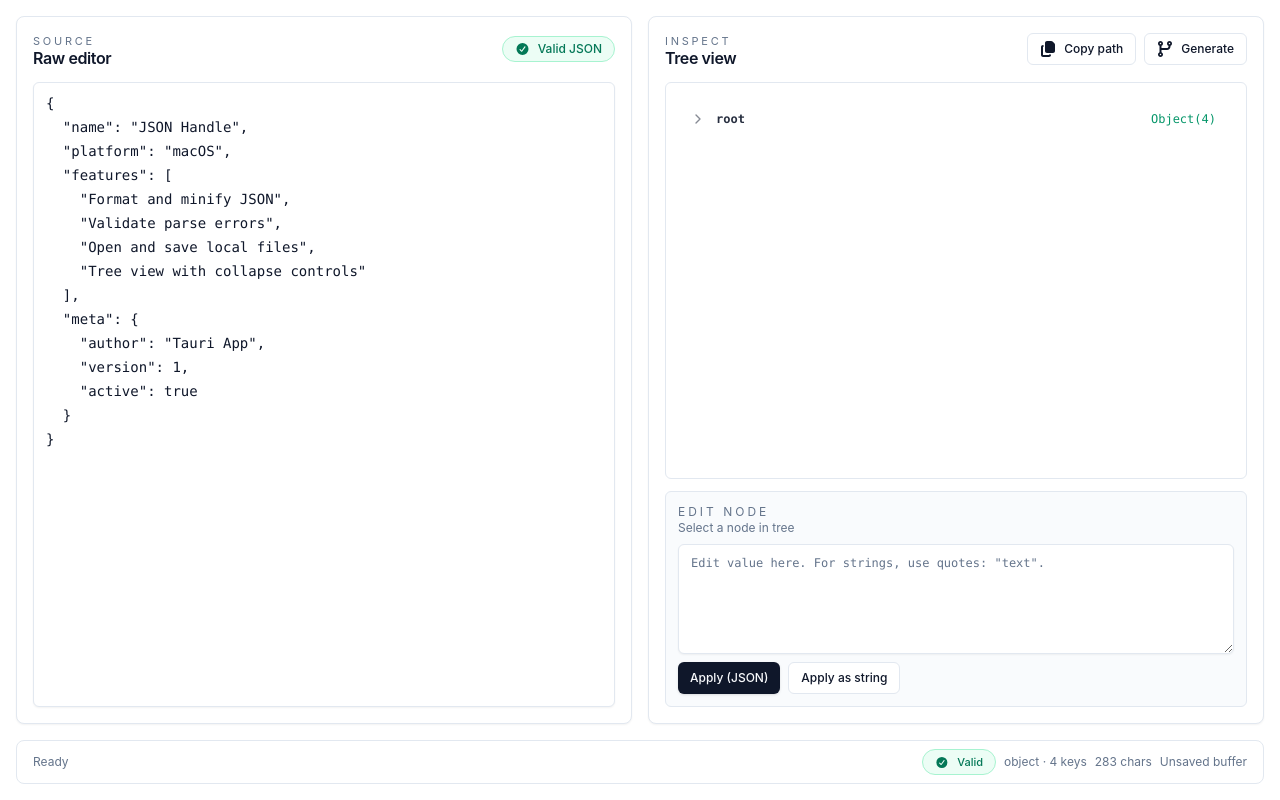
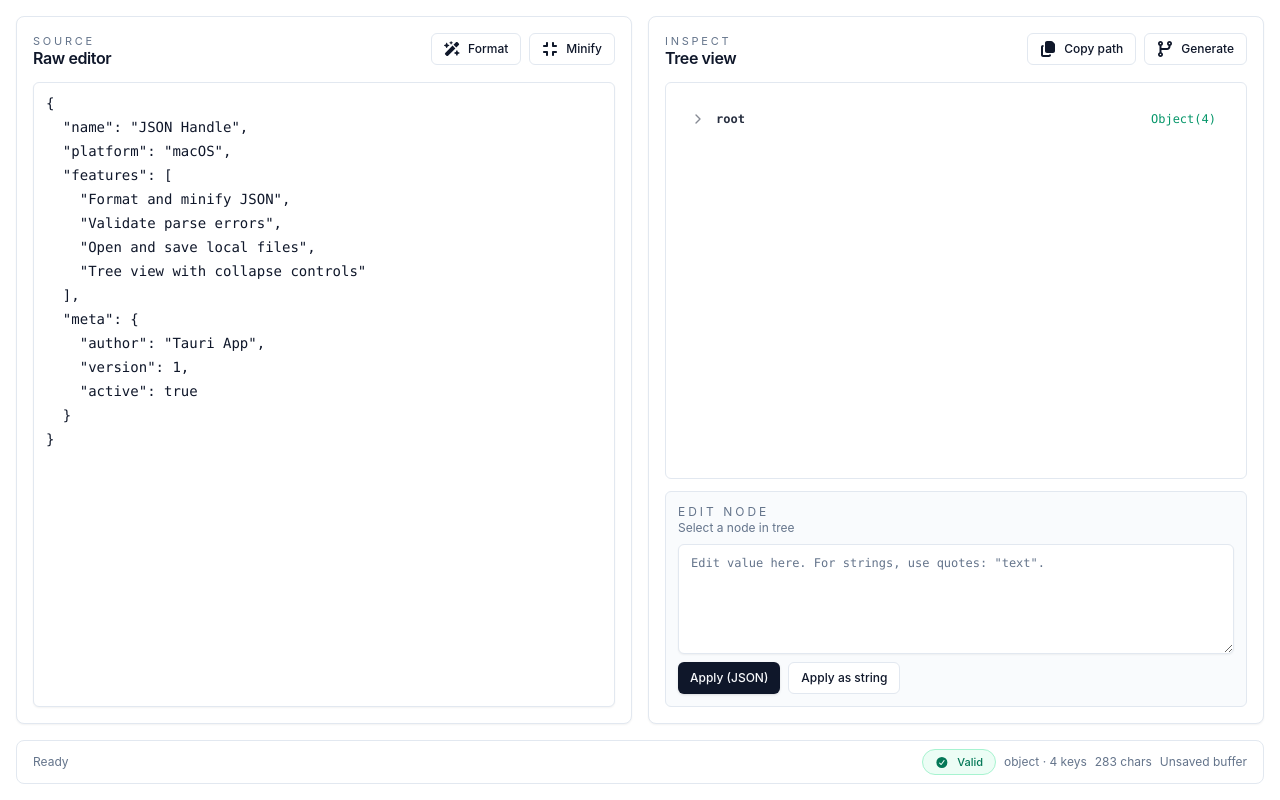
Before and after one commit to gexiaowei/json-handle-mac, a React (Vite) app: page / in a window 1280 px wide. Built offline with nearby package versions, Linux system fonts and the light colour scheme.

Commit message:
feat(App): 添加代码格式化和压缩功能
添加了 faCompress 和 faWandMagicSparkles 图标用于格式化和压缩功能，
替换原有的验证状态显示，新增 Format 和 Minify 按钮来支持代码的自动格式化
和压缩操作。

```diff
--- a/src/App.tsx
+++ b/src/App.tsx
@@ -1,6 +1,13 @@
 import { startTransition, useEffect, useMemo, useRef, useState } from "react"
 import { FontAwesomeIcon } from "@fortawesome/react-fontawesome"
-import { faCheckCircle, faCircleXmark, faCodeBranch, faCopy } from "@fortawesome/free-solid-svg-icons"
+import {
+  faCheckCircle,
+  faCircleXmark,
+  faCodeBranch,
+  faCopy,
+  faCompress,
+  faWandMagicSparkles,
+} from "@fortawesome/free-solid-svg-icons"
 import { listen } from "@tauri-apps/api/event"
 import Prism from "prismjs"
 import "prismjs/components/prism-typescript"
@@ -619,17 +626,16 @@ function App() {
               </CardDescription>
               <CardTitle>Raw editor</CardTitle>
             </div>
-            <Badge
-              className={cn(
-                "gap-2 rounded-full border px-3 py-1 text-xs",
-                parseState.valid
-                  ? "border-emerald-200 bg-emerald-50 text-emerald-700"
-                  : "border-rose-200 bg-rose-50 text-rose-700"
-              )}
-            >
-              <FontAwesomeIcon icon={parseState.valid ? faCheckCircle : faCircleXmark} />
-              {parseState.valid ? "Valid JSON" : "Parse error"}
-            </Badge>
+            <div className="flex items-center gap-2">
+              <Button variant="outline" size="sm" onClick={() => applyFormatted(indentSize)}>
+                <FontAwesomeIcon icon={faWandMagicSparkles} />
+                Format
+              </Button>
+              <Button variant="outline" size="sm" onClick={() => applyFormatted()}>
+                <FontAwesomeIcon icon={faCompress} />
+                Minify
+              </Button>
+            </div>
           </CardHeader>
           <CardContent className="flex flex-1 flex-col gap-3">
             <Textarea
```
